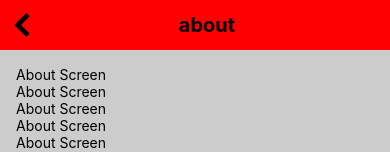
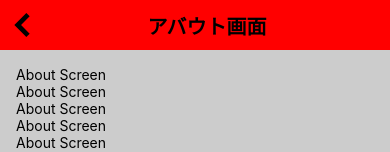
Before and after one commit to kazuyaTakahashi1988/react-native-expo, a React Native app: screen / in a window 390 px wide. Both pictures are taken after a click on the button "GO TO ABOUT". Shown: the top 152 px of the page. Built offline with nearby package versions, Linux system fonts and the light colour scheme.

Commit message:
ナビ調整

```diff
--- a/app/components/layout/secondaryLayout/_header.tsx
+++ b/app/components/layout/secondaryLayout/_header.tsx
@@ -2,21 +2,20 @@ import { useNavigation } from '@react-navigation/native';
 import { StyleSheet, View, Text } from 'react-native';
 
 import { IconArrow } from '../../../assets/svg';
-
-import type { RootStackParamList } from '../../../navigation';
-import type { NativeStackNavigationProp } from '@react-navigation/native-stack';
-
-type ReturnScreenNavigationProp = NativeStackNavigationProp<RootStackParamList>;
+import { stackScreenList } from '../../../navigation';
 
 const Header: React.FC = () => {
-  const navigation = useNavigation<ReturnScreenNavigationProp>();
+  const navigation = useNavigation();
   const state = navigation.getState();
+  const getTitle = () => {
+    return state?.index !== undefined && stackScreenList[state?.index].options.title;
+  };
   return (
     <View style={styles.header}>
       <Text style={styles.headerItem} onPress={() => navigation.goBack()}>
         <IconArrow />
       </Text>
-      <Text style={styles.headerItem}>{state.routes[state.index].name}</Text>
+      <Text style={styles.headerItem}>{getTitle()}</Text>
       <Text style={styles.headerItem} />
     </View>
   );
--- a/app/features/about/index.tsx
+++ b/app/features/about/index.tsx
@@ -3,13 +3,10 @@ import { StyleSheet, View, Text, Button } from 'react-native';
 
 import { SecondaryLayout } from '../../components/layout/secondaryLayout';
 
-import type { RootStackParamList } from '../../navigation';
-import type { NativeStackNavigationProp } from '@react-navigation/native-stack';
-
-type HomeScreenNavigationProp = NativeStackNavigationProp<RootStackParamList>;
+import type { ScreenNavigationProp } from '../../navigation';
 
 const AboutScreen: React.FC = () => {
-  const navigation = useNavigation<HomeScreenNavigationProp>();
+  const navigation = useNavigation<ScreenNavigationProp>();
   return (
     <View style={styles.container}>
       <SecondaryLayout>
--- a/app/features/home/index.tsx
+++ b/app/features/home/index.tsx
@@ -3,13 +3,10 @@ import { StyleSheet, View, Text, Button } from 'react-native';
 
 import { PrimaryLayout } from '../../components/layout/primaryLayout';
 
-import type { RootStackParamList } from '../../navigation';
-import type { NativeStackNavigationProp } from '@react-navigation/native-stack';
-
-type AbouteScreenNavigationProp = NativeStackNavigationProp<RootStackParamList>;
+import type { ScreenNavigationProp } from '../../navigation';
 
 const HomeScreen: React.FC = () => {
-  const navigation = useNavigation<AbouteScreenNavigationProp>();
+  const navigation = useNavigation<ScreenNavigationProp>();
   return (
     <View style={styles.container}>
       <PrimaryLayout>
--- a/app/navigation/index.tsx
+++ b/app/navigation/index.tsx
@@ -5,23 +5,50 @@ import React from 'react';
 import AboutScreen from '../features/about';
 import HomeScreen from '../features/home';
 
-export type RootStackParamList = {
+import type { NavigationProp, ParamListBase, RouteProp } from '@react-navigation/native';
+import type { NativeStackNavigationProp } from '@react-navigation/native-stack';
+import type { FC } from 'react';
+
+const Stack = createNativeStackNavigator();
+export const stackScreenList = [
+  {
+    name: 'home',
+    component: HomeScreen,
+    options: { title: 'ホーム画面' },
+  },
+  {
+    name: 'about',
+    component: AboutScreen,
+    options: { title: 'アバウト画面', animation: 'slide_from_right' },
+  },
+];
+
+export type StackScreenType = {
+  name: string;
+  component: FC<{
+    navigation: NavigationProp<ParamListBase>;
+    route: RouteProp<ParamListBase, string>;
+  }>;
+  options: object;
+};
+
+export type ScreenNavigationProp = NativeStackNavigationProp<{
   home: undefined;
   about: undefined;
-};
-
-const Stack = createNativeStackNavigator<RootStackParamList>();
+}>;
 
 const Navigation: React.FC = () => {
   return (
     <NavigationContainer>
       <Stack.Navigator screenOptions={{ headerShown: false }}>
-        <Stack.Screen name='home' component={HomeScreen} options={{ title: 'ホーム画面' }} />
-        <Stack.Screen
-          name='about'
-          component={AboutScreen}
-          options={{ title: 'アバウト画面', animation: 'slide_from_right' }}
-        />
+        {stackScreenList.map((stackScreen: StackScreenType, index: number) => (
+          <Stack.Screen
+            key={index}
+            name={stackScreen.name}
+            component={stackScreen.component}
+            options={stackScreen.options}
+          />
+        ))}
       </Stack.Navigator>
     </NavigationContainer>
   );
```
